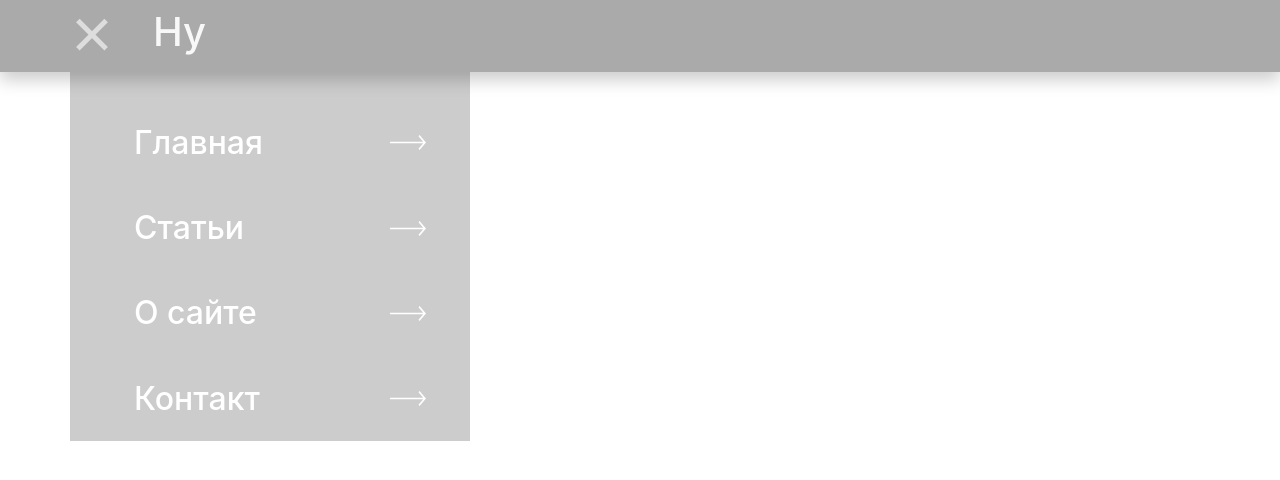
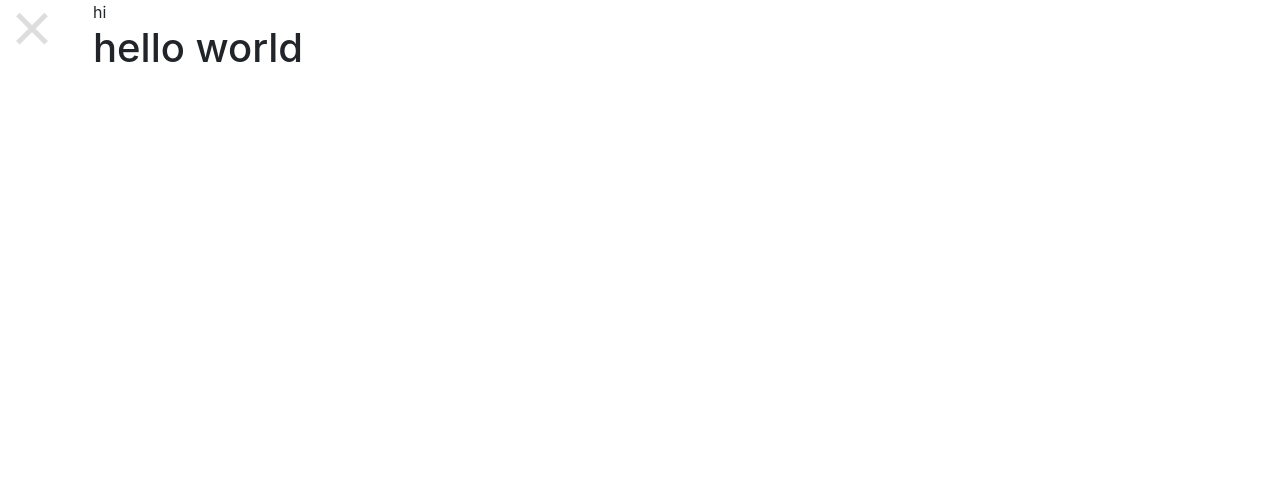
Before and after one commit to buugaaga/buugaaga.github.io, a React (Create React App) app: page / in a window 1280 px wide. Both pictures are taken after a click on the button "Открыть главное меню". Shown: the top 480 px of the page. Built offline with nearby package versions, Linux system fonts and the light colour scheme.

Commit message:
change navbar and edit collapse for modile and desctop devices

```diff
--- a/src/components/Main/Main.js
+++ b/src/components/Main/Main.js
@@ -1,25 +1,19 @@
 import React from 'react';
-import { Container, Row, Col } from 'react-bootstrap';
+
 import styled from 'styled-components';
 
-import { Nav } from '../NavBar/Nav';
+import { NavBar } from '../NavBar';
 import { NavState } from '../../context/navState';
-// import { HamburgerButton } from '../NavBar/HamburgerButton';
+import { HamburgerButton } from '../NavBar/HamburgerButton';
 
 export function Main() {
-  const StyledCol = styled(Col)`
-    background-color: silver;
-  `;
 
   return (
-    <Container>
-      <Row>
-        <StyledCol>
-          <NavState>
-            <Nav />
-          </NavState>
-        </StyledCol>
-      </Row>
-    </Container>
+    <div>
+      <NavState>
+        <HamburgerButton />
+        <NavBar />
+      </NavState>
+    </div>
   )
 }
--- a/src/components/NavBar/HamburgerButton.js
+++ b/src/components/NavBar/HamburgerButton.js
@@ -22,6 +22,7 @@ const MenuButton = styled.button`
     outline: 0;
   }
   :hover {
+    @media (pointer: fine) {
       span:nth-of-type(1) {
         width: 33px;
       }
@@ -31,6 +32,9 @@ const MenuButton = styled.button`
       span:nth-of-type(3) {
         width: 30px;
       }
+    }
+  }
+
   }
   &.active {
     span:nth-of-type(1) {
@@ -64,6 +68,7 @@ const HamburgerButton = () => {
     <MenuButton
       className={ isMenuOpen ? 'active' : '' }
       aria-label="Открыть главное меню"
+      aria-haspopup={true}
       onClick={ clickHandler }
     >
       <Bar />
--- a/src/components/NavBar/Nav.js
+++ /dev/null
@@ -1,51 +0,0 @@
-import React, { useRef, useContext } from 'react';
-import styled from 'styled-components';
-
-import { useOnClickOutside } from '../../hooks/onClickOutside';
-import { MenuContext } from '../../context/navState';
-import { HamburgerButton } from './HamburgerButton';
-import { SideMenu } from './SideMenu';
-
-const Navbar = styled.div`
-  display: flex;
-  position: fixed;
-  left: 0;
-  right: 0;
-  box-sizing: border-box;
-  outline: currentcolor none medium;
-  max-width: 100%;
-  margin: 0px;
-  align-items: center;
-  background: #aaa none repeat scroll 0% 0%;
-  color: rgb(248, 248, 248);
-  min-width: 0px;
-  min-height: 0px;
-  flex-direction: row;
-  justify-content: flex-start;
-  padding: 6px 60px;
-  box-shadow: rgba(0, 0, 0, 0.2) 0px 8px 16px;
-  z-index: 500;
-`;
-
-const Nav = () => {
-  const node = useRef();
-  const { isMenuOpen, toggleMenuMode } = useContext(MenuContext);
-  useOnClickOutside(node, () => {
-    // Only if menu is open
-    if (isMenuOpen) {
-      toggleMenuMode();
-    }
-  });
-
-  return (
-    <header ref={node}>
-      <Navbar>
-        <HamburgerButton />
-        <h1>Hy</h1>
-      </Navbar>
-      <SideMenu />
-    </header>
-  );
-};
-
-export { Nav };
--- a/src/components/NavBar/SideMenu.js
+++ /dev/null
@@ -1,80 +0,0 @@
-import React, { useContext } from 'react';
-import PropTypes from 'prop-types';
-import styled, { css } from 'styled-components';
-
-import { MenuContext } from '../../context/navState';
-import arrow from '../../arrow.svg';
-
-const Menu = styled.nav`
-  position: absolute;
-  top: 0px;
-  left: 0px;
-  bottom: 0px;
-  z-index: 293;
-  display: block;
-  width: 400px;
-  max-width: 100%;
-  margin-top: 0px;
-  padding-top: 100px;
-  padding-right: 0px;
-  align-items: stretch;
-  background-color: #ccc;
-  transform: translateX(-100%);
-  transition: all 0.3s cubic-bezier(0.645, 0.045, 0.355, 1);
-
-  ${props =>
-    props.open && css`
-      transform: translateX(0);
-    `}
-`;
-
-const MenuLink = styled.a`
-  position: relative;
-  display: block;
-  text-align: left;
-  max-width: 100%;
-  padding-top: 25px;
-  padding-bottom: 25px;
-  padding-left: 16%;
-  background-color: #ccc;
-  background-image: url(${arrow});
-  background-position: 88% 50%;
-  background-size: 36px;
-  background-repeat: no-repeat;
-  transition: background-position 300ms cubic-bezier(0.455, 0.03, 0.515, 0.995);
-  text-decoration: none;
-  color: #fff;
-  font-size: 32px;
-  line-height: 110%;
-  font-weight: 500;
-
-  :hover {
-    background-position: 90% 50%;
-  }
-`;
-
-const SideMenu = ({ children }) => {
-  const { isMenuOpen } = useContext(MenuContext);
-  return (
-  <Menu open={isMenuOpen}>
-    {children}
-  </Menu>
-  );
-}
-
-SideMenu.propTypes = {
-  children: PropTypes.node
-};
-
-SideMenu.defaultProps = {
-  children: (
-    <>
-      <MenuLink href="/">Главная</MenuLink>
-      <MenuLink href="/articles">Статьи</MenuLink>
-      <MenuLink href="/about">О сайте</MenuLink>
-      <MenuLink href="/contact">Контакт</MenuLink>
-    </>
-  )
-};
-
-export { SideMenu, MenuLink };
--- /dev/null
+++ b/src/components/NavBar/index.js
@@ -0,0 +1,18 @@
+import React, { useContext } from 'react';
+import { Collapse } from 'react-bootstrap';
+
+import { MenuContext } from '../../context/navState';
+
+function NavBar() {
+  const { isMenuOpen } = useContext(MenuContext);
+  return (
+    <>
+
+      <Collapse in={isMenuOpen}>
+        <div>hi</div>
+      </Collapse>
+    </>
+  )
+}
+
+export { NavBar };
```
Lines whose indentation alone changed are shown as unchanged.
